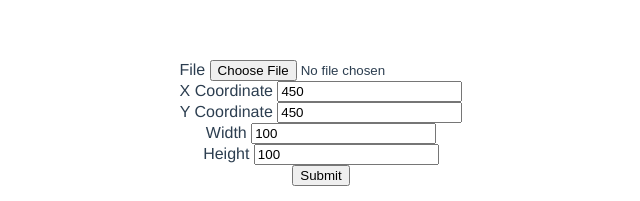
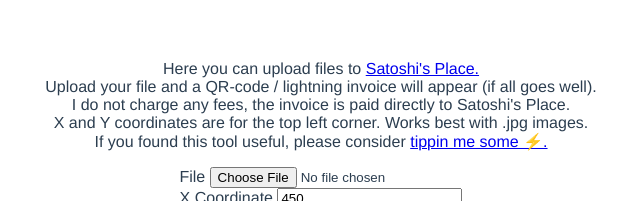
Before and after one commit to kiwiidb/satoshis_place_upload, a Vue app: page / in a window 1280 px wide. Shown: the top 201 px of the page, without its empty margins (319-959 px from the left). Built offline with nearby package versions, Linux system fonts and the light colour scheme.

Commit message:
explaining text

```diff
--- a/src/App.vue
+++ b/src/App.vue
@@ -1,5 +1,16 @@
 <template>
   <div id="app">
+    <p>
+    Here you can upload files to <a href="https://satoshis.place"> Satoshi's Place.</a>
+    <br>
+    Upload your file and a QR-code / lightning invoice will appear (if all goes well).
+    <br>
+    I do not charge any fees, the invoice is paid directly to Satoshi's Place.
+    <br>
+    X and Y coordinates are for the top left corner. Works best with .jpg images.
+    <br>
+    If you found this tool useful, please consider <a href="https://tippin.me/@kiwiidb"> tippin me some ⚡.</a>
+    </p>
     <UploadSingleFile />
   </div>
 </template>
```
